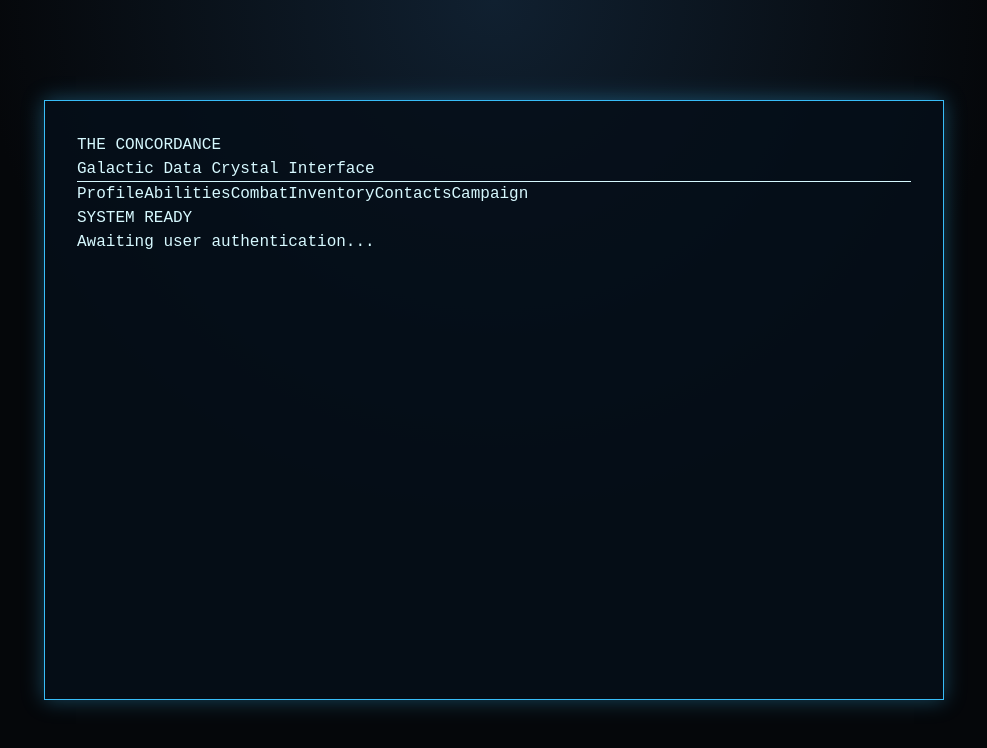
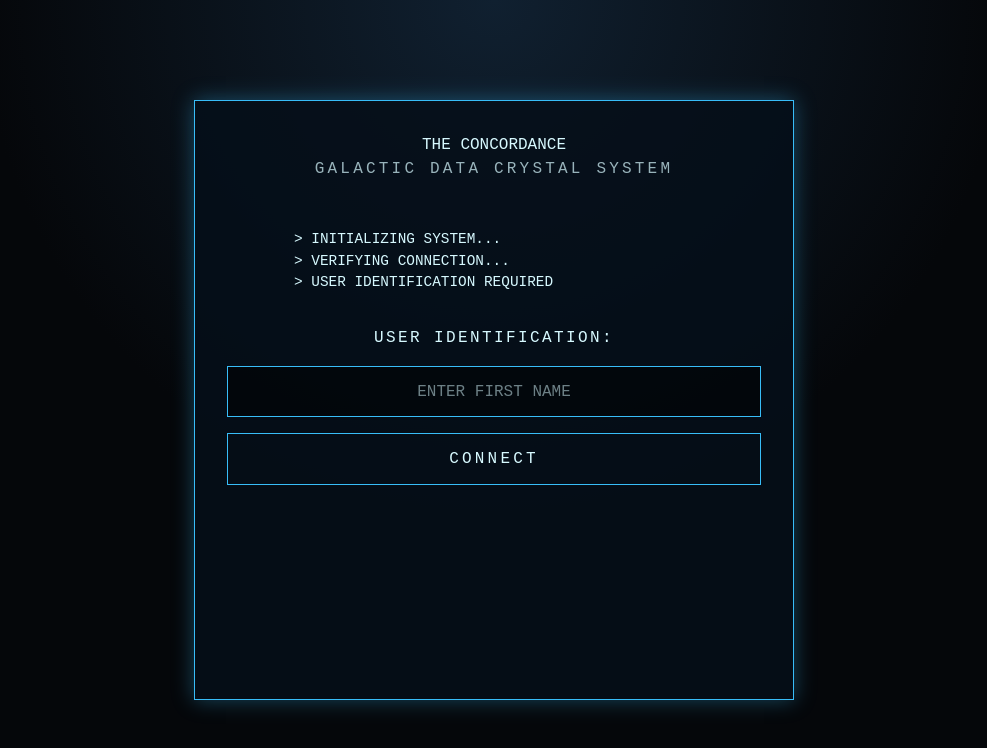
Before and after one commit to connerscampbell/the-concordance, a Next.js app: page / in a window 1280 px wide. Shown: the top 748 px of the page, without its empty margins (146-1133 px from the left). Built offline with nearby package versions, Linux system fonts and the light colour scheme.

Commit message:
Initial Concordance prototype

```diff
--- /dev/null
+++ b/app/components/DatapadShell.tsx
@@ -0,0 +1,27 @@
+type DatapadShellProps = {
+  children: React.ReactNode;
+};
+
+export default function DatapadShell({ children }: DatapadShellProps) {
+  return (
+    <main className="datapad">
+      <div className="panel">
+        <header className="header">
+          <div>
+            <h1>THE CONCORDANCE</h1>
+            <span>GALACTIC DATA CRYSTAL INTERFACE</span>
+          </div>
+
+          <div className="status">
+            <p>ACCESS: LIMITED</p>
+            <p>STATUS: ONLINE</p>
+          </div>
+        </header>
+
+        <div className="shell-content">
+          {children}
+        </div>
+      </div>
+    </main>
+  );
+}
--- /dev/null
+++ b/app/components/LoginScreen.tsx
@@ -0,0 +1,63 @@
+"use client";
+
+import { useState } from "react";
+import { characters } from "../data/characters";
+
+export default function LoginScreen() {
+  const [username, setUsername] = useState("");
+  const [message, setMessage] = useState("");
+
+  function connectUser() {
+    const user = characters.find(
+      (character) =>
+        character.userName.toLowerCase() === username.toLowerCase()
+    );
+
+    if (user) {
+      setMessage(
+        `MATCH FOUND: ${user.character.fullName} (${user.character.species})`
+      );
+    } else {
+      setMessage("NO USER RECORD FOUND");
+    }
+  }
+
+  return (
+    <main className="datapad login-screen">
+      <div className="panel login-panel">
+        <h1>THE CONCORDANCE</h1>
+
+        <p className="subtitle">
+          GALACTIC DATA CRYSTAL SYSTEM
+        </p>
+
+        <div className="boot-text">
+          <p>&gt; INITIALIZING SYSTEM...</p>
+          <p>&gt; VERIFYING CONNECTION...</p>
+          <p>&gt; USER IDENTIFICATION REQUIRED</p>
+        </div>
+
+        <div className="login-box">
+          <label>
+            USER IDENTIFICATION:
+          </label>
+
+          <input
+            type="text"
+            placeholder="ENTER FIRST NAME"
+            value={username}
+            onChange={(e) => setUsername(e.target.value)}
+          />
+
+          <button onClick={connectUser}>
+            CONNECT
+          </button>
+
+          <p>
+            {message}
+          </p>
+        </div>
+      </div>
+    </main>
+  );
+}
--- /dev/null
+++ b/app/data/characters.ts
@@ -0,0 +1,65 @@
+export const characters = [
+  {
+    userName: "Cooper",
+    character: {
+      fullName: "Ronan Merek",
+      species: "Human",
+      class: "Unknown",
+      background: "Unknown",
+      alignment: "Unknown",
+      hp: {
+        current: 0,
+        max: 0,
+      },
+      credits: 0,
+    },
+  },
+
+  {
+    userName: "Conner",
+    character: {
+      fullName: "Sakii Vel",
+      species: "Kiffar",
+      class: "Unknown",
+      background: "Unknown",
+      alignment: "Unknown",
+      hp: {
+        current: 0,
+        max: 0,
+      },
+      credits: 0,
+    },
+  },
+
+  {
+    userName: "Cody",
+    character: {
+      fullName: "Mateo Wren",
+      species: "Chiss",
+      class: "Unknown",
+      background: "Unknown",
+      alignment: "Unknown",
+      hp: {
+        current: 0,
+        max: 0,
+      },
+      credits: 0,
+    },
+  },
+
+  {
+    userName: "Kyle",
+    character: {
+      fullName: "Tavros",
+      species: "Zabrak",
+      class: "Unknown",
+      background: "Unknown",
+      alignment: "Unknown",
+      hp: {
+        current: 0,
+        max: 0,
+      },
+      credits: 0,
+    },
+  },
+];
--- a/app/globals.css
+++ b/app/globals.css
@@ -45,4 +45,86 @@ button {
   box-shadow:
     0 0 20px rgba(56, 189, 248, 0.35);
   padding: 2rem;
+}.header {
+  display: flex;
+  justify-content: space-between;
+  align-items: center;
+  border-bottom: 1px solid var(--accent);
+  padding-bottom: 1rem;
+  margin-bottom: 2rem;
 }
+
+.header h1 {
+  margin: 0;
+  letter-spacing: 0.25rem;
+  font-size: 2rem;
+}
+
+.header span {
+  font-size: 0.8rem;
+  opacity: 0.7;
+  letter-spacing: 0.15rem;
+}
+
+.status {
+  text-align: right;
+  font-size: 0.75rem;
+  letter-spacing: 0.1rem;
+}
+
+.status p {
+  margin: 0.25rem 0;
+}
+.login-screen {
+  text-align: center;
+}
+
+.login-panel {
+  max-width: 600px;
+}
+
+.subtitle {
+  letter-spacing: 0.2rem;
+  opacity: 0.7;
+  margin-bottom: 3rem;
+}
+
+.boot-text {
+  text-align: left;
+  margin: 2rem auto;
+  max-width: 400px;
+  font-size: 0.9rem;
+}
+
+.login-box {
+  display: flex;
+  flex-direction: column;
+  gap: 1rem;
+  margin-top: 2rem;
+}
+
+.login-box label {
+  letter-spacing: 0.15rem;
+}
+
+.login-box input {
+  background: rgba(0, 0, 0, 0.5);
+  border: 1px solid var(--accent);
+  color: var(--foreground);
+  padding: 0.8rem;
+  font-family: inherit;
+  text-align: center;
+}
+
+.login-box button {
+  background: transparent;
+  border: 1px solid var(--accent);
+  color: var(--foreground);
+  padding: 0.8rem;
+  cursor: pointer;
+  letter-spacing: 0.2rem;
+}
+
+.login-box button:hover {
+  background: rgba(56, 189, 248, 0.2);
+}
--- a/app/page.tsx
+++ b/app/page.tsx
@@ -1,33 +1,7 @@
+import LoginScreen from "./components/LoginScreen";
+
 export default function Home() {
   return (
-    <main className="datapad">
-      <div className="panel">
-        <h1>THE CONCORDANCE</h1>
-
-        <p>
-          Galactic Data Crystal Interface
-        </p>
-
-        <hr />
-
-        <div className="layout">
-          <nav>
-            <button>Profile</button>
-            <button>Abilities</button>
-            <button>Combat</button>
-            <button>Inventory</button>
-            <button>Contacts</button>
-            <button>Campaign</button>
-          </nav>
-
-          <section>
-            <h2>SYSTEM READY</h2>
-            <p>
-              Awaiting user authentication...
-            </p>
-          </section>
-        </div>
-      </div>
-    </main>
+    <LoginScreen />
   );
 }
```
